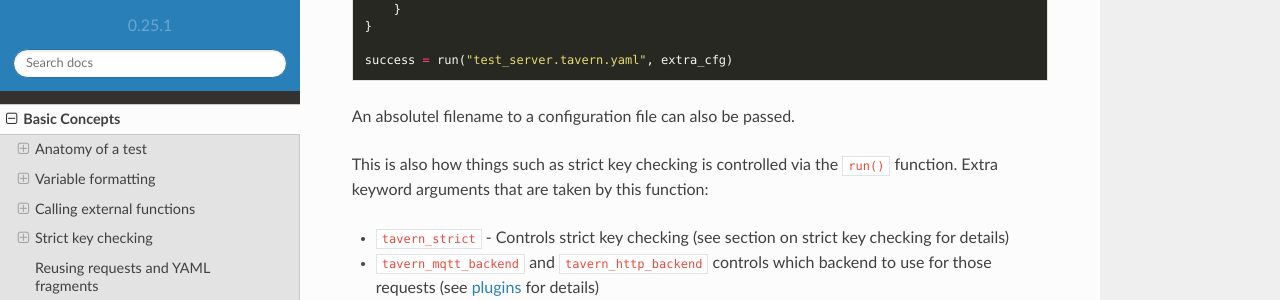
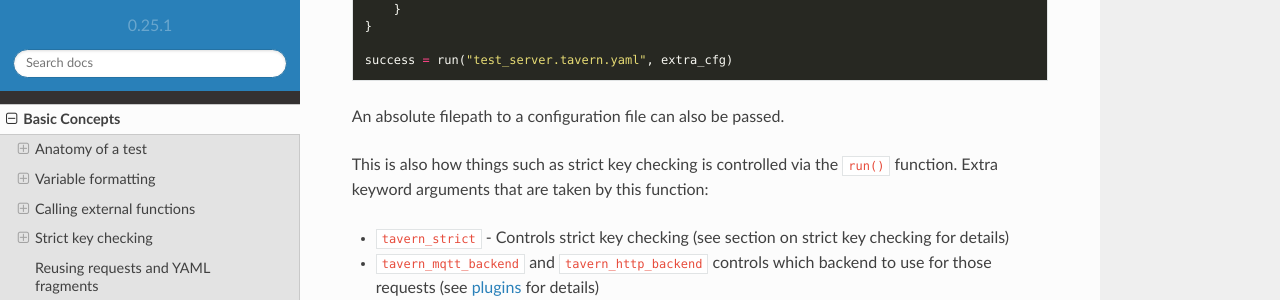
Before and after one commit to taverntesting/tavern, a Sphinx documentation site: the page built from docs/source/basics.md, in a window 1280 px wide and 900 px high, scrolled down 20006 px. Shown: the part 151-451 px from the top of the window. Built offline with Sphinx 7.4.7 and the Read the Docs theme 2.0.0, drawn with Linux system fonts in a browser that asks for light colours; formulas are drawn with MathJax 3.

Commit message:
Update docs/source/basics.md
Co-Authored-By: michaelboulton <michaelboulton@users.noreply.github.com>

````diff
--- a/docs/source/basics.md
+++ b/docs/source/basics.md
@@ -1094,7 +1094,7 @@ extra_cfg = {
 success = run("test_server.tavern.yaml", extra_cfg)
 ```
 
-An absolutel filename to a configuration file can also be passed.
+An absolute filepath to a configuration file can also be passed.
 
 This is also how things such as strict key checking is controlled via the
 `run()` function. Extra keyword arguments that are taken by this function:
````
